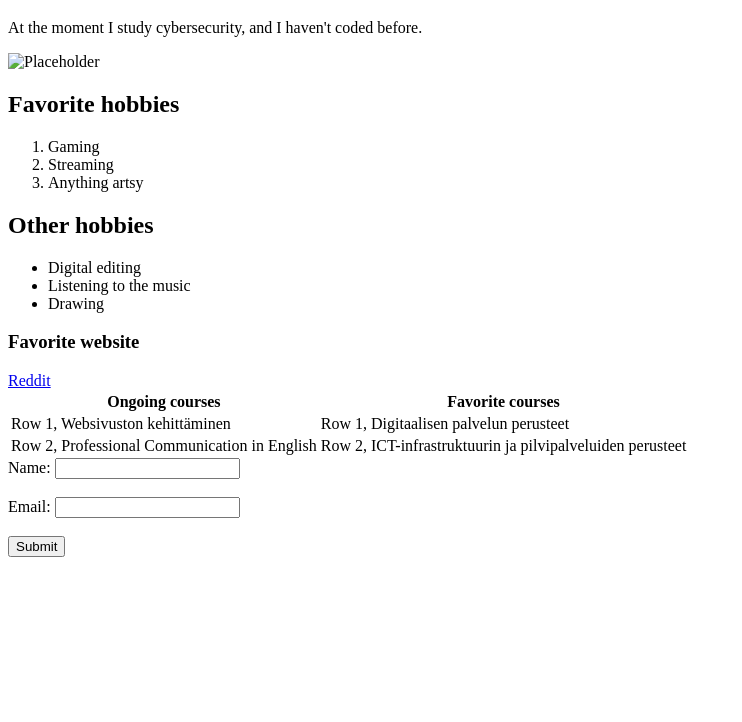
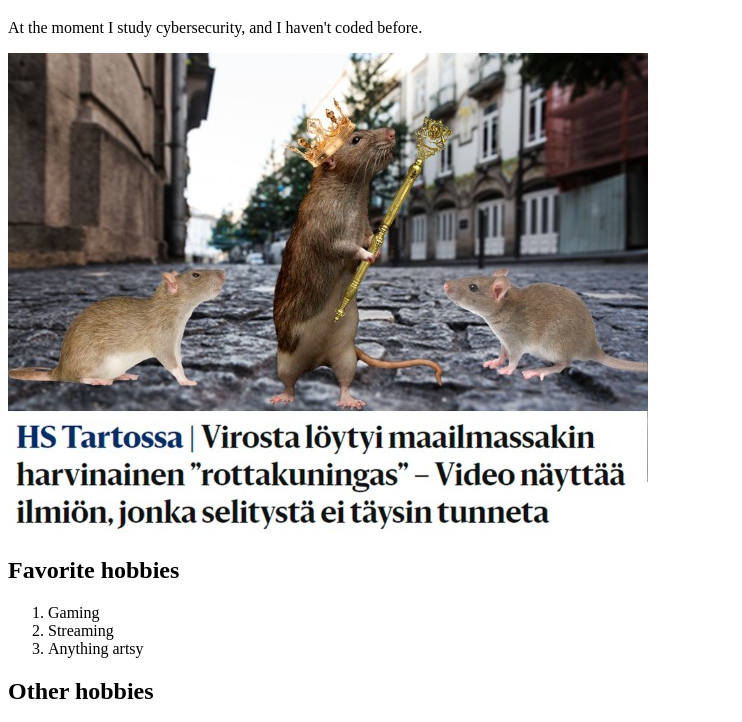
Before and after one commit to 404Bread/VS-code, a plain HTML site: page WS01/index.html in a window 1280 px wide. Shown: the part 61-783 px from the top of the page, without its empty margins (0-742 px from the left). Drawn offline with Linux system fonts and the light colour scheme.

Commit message:
Paljon kuva muutoksia WS01 ja WS02

```diff
--- a/WS01/index.html
+++ b/WS01/index.html
@@ -6,7 +6,7 @@
     <body>
         <h1>Welcome to my Page</h1>
         <p>At the moment I study cybersecurity, and I haven't coded before.</p>
-        <img src="C:\Users\Sara\Pictures\graaffinen työ\Rotta kuningas - meme.JPG" alt="Placeholder">
+        <img src="rotta kuningas  meme.JPG" alt="rotta kuningas meme">
     <h2>Favorite hobbies</h2>
     <ol>
         <li>Gaming</li>
```
Also changed, not shown: WS02/index.html (+1 -1 lines), WS01/rotta kuningas  meme.JPG (added), WS02/rotta kuningas  meme.JPG (added).
